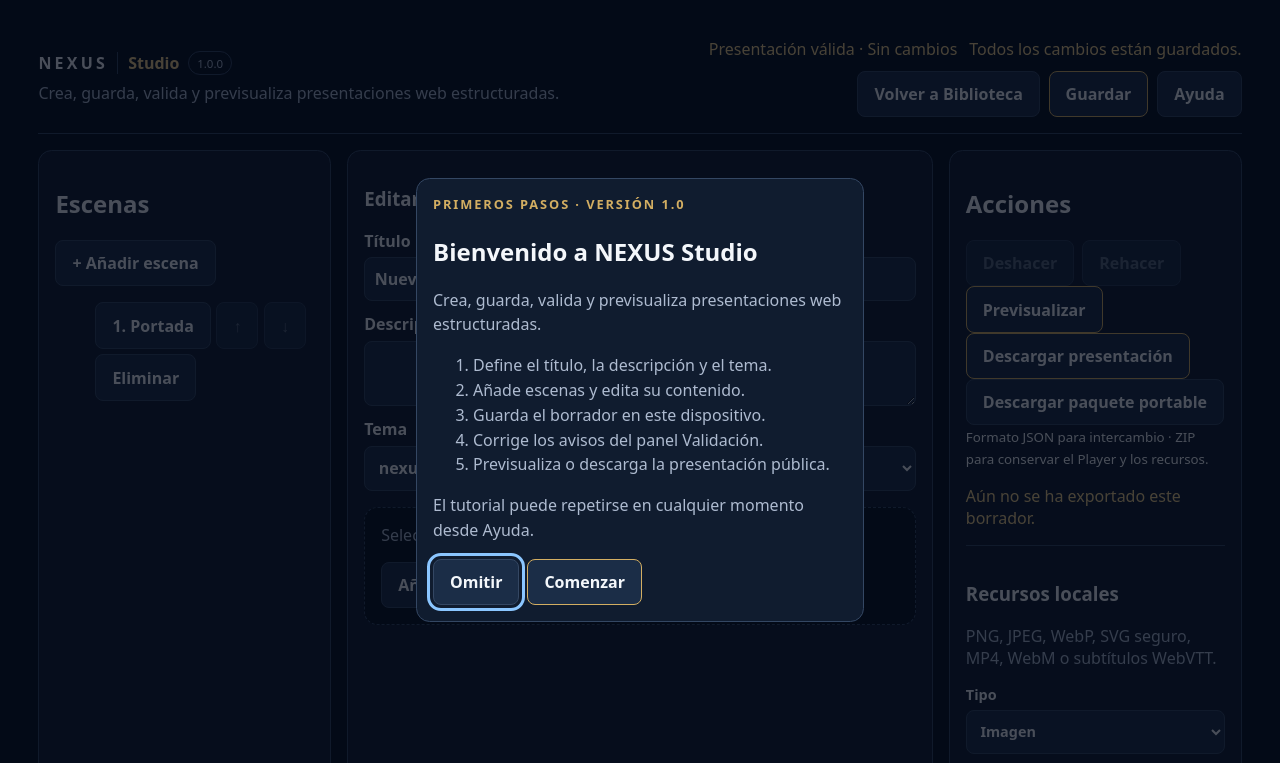
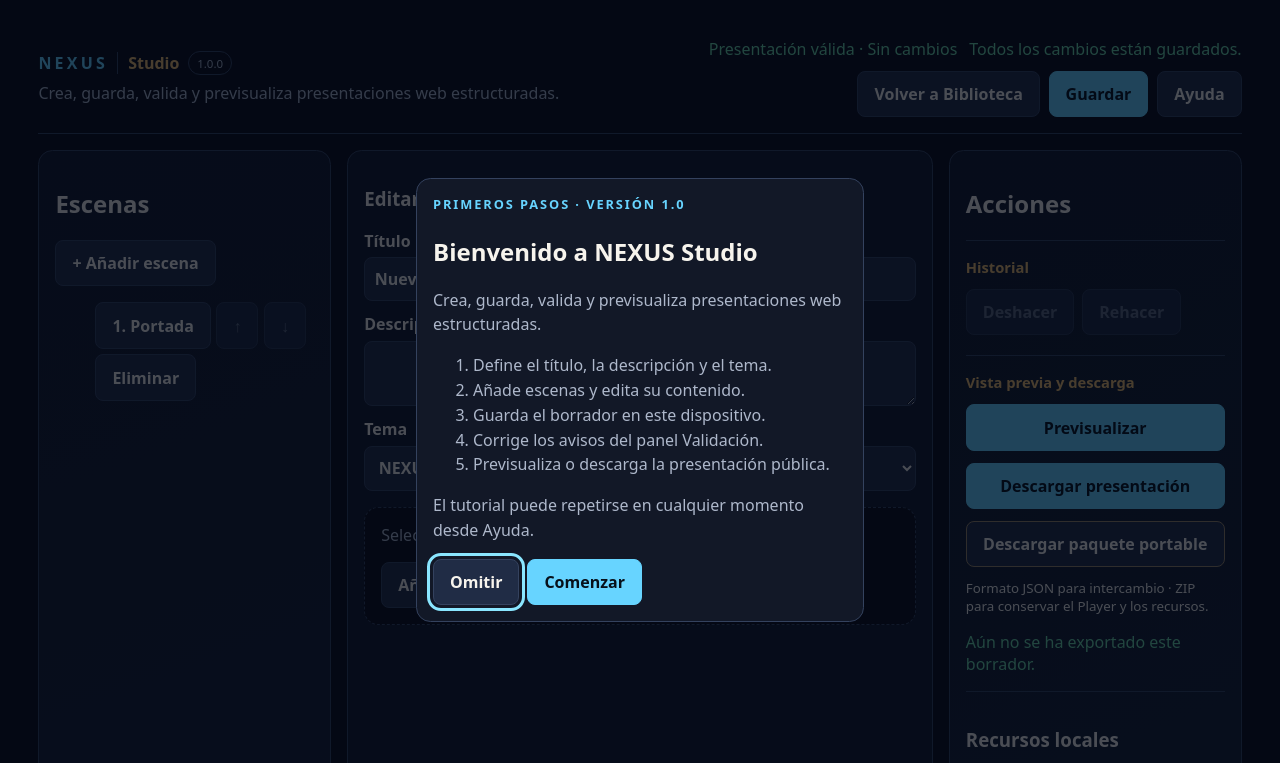
Before and after one commit to Unporciento/NEXUS-Present, a plain HTML site: page studio.html in a window 1280 px wide. Shown: the top 763 px of the page. Drawn offline with Linux system fonts and the light colour scheme.

Commit message:
Publish NEXUS visual refinement

```diff
--- a/app-shell.css
+++ b/app-shell.css
@@ -1,17 +1,19 @@
 :root {
-  --app-bg: #07101f;
-  --app-surface: #101c2f;
-  --app-surface-raised: #16253b;
-  --app-control: #1b2d47;
-  --app-text: #f4f7fb;
-  --app-muted: #aebbd0;
-  --app-border: #344763;
-  --app-accent: #d3ae62;
-  --app-accent-strong: #f0cf89;
-  --app-focus: #8bc6ff;
-  --app-danger: #ff9b9b;
-  --app-radius: .85rem;
-  --app-shadow: 0 1rem 2.8rem #0207124d;
+  --app-bg: #090b14;
+  --app-surface: #121827;
+  --app-surface-raised: #19233a;
+  --app-control: #202c45;
+  --app-text: #f7f4ed;
+  --app-muted: #aeb8cb;
+  --app-border: #34425e;
+  --app-accent: #67d4ff;
+  --app-highlight: #f0be6b;
+  --app-success: #6fdaa6;
+  --app-warning: #f2c66d;
+  --app-focus: #8ae6ff;
+  --app-danger: #ff808c;
+  --app-radius: .9rem;
+  --app-shadow: 0 1rem 3rem #02040a70;
   color-scheme: dark;
 }
 
@@ -21,19 +23,20 @@
   --nx-surface: var(--app-surface);
   --nx-text: var(--app-text);
   --nx-muted: var(--app-muted);
-  --nx-status: var(--app-accent-strong);
+  --nx-status: var(--app-success);
   --nx-control: var(--app-control);
   --nx-control-text: var(--app-text);
   --nx-border: var(--app-border);
   --nx-accent: var(--app-accent);
   --nx-focus: var(--app-focus);
-  --nx-disabled: #78879d;
+  --nx-disabled: #7f8ba1;
   --nx-footer: var(--app-muted);
   --nx-radius: var(--app-radius);
   min-height: 100vh;
   background:
-    radial-gradient(circle at 85% 0%, #1a315480, transparent 30rem),
-    linear-gradient(160deg, #07101f, #0a1527 55%, #07101f);
+    radial-gradient(circle at 82% -8%, #29487699, transparent 34rem),
+    radial-gradient(circle at 8% 18%, #2c225b66, transparent 28rem),
+    linear-gradient(155deg, #090b14, #10172a 52%, #090b14);
 }
 
 .product-header {
@@ -53,10 +56,10 @@
   text-decoration: none;
 }
 .product-identity:focus-visible { outline: 3px solid var(--app-focus); outline-offset: 4px; }
-.product-mark { font-weight: 900; letter-spacing: .2em; }
+.product-mark { color: var(--app-accent); font-weight: 900; letter-spacing: .2em; }
 .product-context {
   padding-left: .65rem;
-  color: var(--app-accent-strong);
+  color: var(--app-highlight);
   border-left: 1px solid var(--app-border);
   font-weight: 700;
 }
@@ -71,7 +74,7 @@
 .product-header-side { display: grid; gap: .65rem; justify-items: end; }
 .product-navigation { display: flex; flex-wrap: wrap; gap: .55rem; justify-content: flex-end; }
 .product-status-area { display: flex; flex-wrap: wrap; gap: .75rem; justify-content: flex-end; }
-.product-status-area p { margin: 0; }
+.product-status-area p { margin: 0; color: var(--app-success); }
 
 .product-footer {
   width: min(90rem, 100%);
@@ -91,9 +94,11 @@
   border: 1px solid var(--app-border);
   border-radius: var(--app-radius);
 }
+.action-group:first-child { border-top-color: var(--app-accent); }
+.action-group:last-child { border-top-color: var(--app-highlight); }
 .action-group h3 { margin: 0; font-size: .95rem; }
 .action-groups { display: grid; grid-template-columns: repeat(2, minmax(0, 1fr)); gap: 1rem; }
-.draft-card { box-shadow: 0 .5rem 1.5rem #02071226; }
+.draft-card { box-shadow: 0 .5rem 1.5rem #02040a40; }
 .draft-card-actions { padding-top: .8rem; border-top: 1px solid var(--app-border); }
 
 .product-entry {
@@ -105,13 +110,30 @@
 .product-entry-card {
   width: min(42rem, 100%);
   padding: clamp(1.5rem, 5vw, 4rem);
-  background: var(--app-surface);
+  background: linear-gradient(145deg, var(--app-surface), var(--app-surface-raised));
   border: 1px solid var(--app-border);
   border-radius: 1.2rem;
   box-shadow: var(--app-shadow);
 }
+.product-entry-card::before {
+  display: block;
+  width: 4.5rem;
+  height: .25rem;
+  margin-bottom: 1.4rem;
+  background: linear-gradient(90deg, var(--app-accent), var(--app-highlight));
+  border-radius: 999px;
+  content: '';
+}
 .product-entry-card h1 { margin: .6rem 0; font-size: clamp(2.2rem, 8vw, 5rem); }
 .product-entry-card p { color: var(--app-muted); font-size: 1.1rem; line-height: 1.6; }
+.primary-action {
+  color: #07101a;
+  background: var(--app-accent);
+  border-color: var(--app-accent);
+}
+.primary-action:hover { background: #8ce0ff; border-color: #8ce0ff; }
+.validation-error { color: var(--app-danger) !important; }
+.validation-ok { color: var(--app-success) !important; }
 
 @media (max-width: 800px) {
   .product-header { align-items: stretch; }
--- a/src/studio/ui.js
+++ b/src/studio/ui.js
@@ -9,6 +9,7 @@ import { NEXUS_VERSION } from '../version.js';
 import { productFooter, productHeader } from '../ui/app-shell.js';
 
 const sceneTypes = ['cover', 'statement', 'content', 'media', 'comparison', 'evidence', 'closing'];
+const themeLabels = { neutral: 'Neutral editorial', nexus: 'NEXUS', aurora: 'Aurora', ember: 'Brasa', verdant: 'Verde profundo' };
 const escape = (value = '') => String(value).replace(/[&<>"']/g, (character) => ({
   '&': '&amp;', '<': '&lt;', '>': '&gt;', '"': '&quot;', "'": '&#39;'
 }[character]));
@@ -52,14 +53,19 @@ function shell() {
           <section id="editor-panel" aria-labelledby="studio-editor-title"></section>
           <aside aria-labelledby="studio-actions-title">
             <h2 id="studio-actions-title">Acciones</h2>
-            <div class="studio-action-row">
-              <button type="button" data-undo>Deshacer</button>
-              <button type="button" data-redo>Rehacer</button>
+            <div class="studio-action-stack">
+              <section class="studio-action-section" aria-labelledby="history-actions-title">
+                <h3 id="history-actions-title">Historial</h3>
+                <div class="studio-action-row"><button type="button" data-undo>Deshacer</button><button type="button" data-redo>Rehacer</button></div>
+              </section>
+              <section class="studio-action-section" aria-labelledby="output-actions-title">
+                <h3 id="output-actions-title">Vista previa y descarga</h3>
+                <button type="button" class="primary-action" data-preview>Previsualizar</button>
+                <button type="button" class="primary-action" data-export>Descargar presentación</button>
+                <button type="button" data-package-export>Descargar paquete portable</button>
+                <small>Formato JSON para intercambio · ZIP para conservar el Player y los recursos.</small>
+              </section>
             </div>
-            <button type="button" class="primary-action" data-preview>Previsualizar</button>
-            <button type="button" class="primary-action" data-export>Descargar presentación</button>
-            <button type="button" data-package-export>Descargar paquete portable</button>
-            <small>Formato JSON para intercambio · ZIP para conservar el Player y los recursos.</small>
             <p id="export-status" role="status" aria-live="polite"></p>
             <p id="package-export-status" role="status" aria-live="polite"></p>
             <section id="validation-panel" class="validation-panel" aria-labelledby="validation-title"></section>
@@ -116,7 +122,7 @@ function shell() {
       <p>Portada, Declaración, Contenido, Multimedia, Comparación, Evidencia y Cierre.</p>
     </details>
     <details><summary>Temas y vista previa</summary>
-      <p>Elige Nexus o Neutral. Actualiza la vista previa después de editar.</p>
+      <p>Elige entre NEXUS, Neutral editorial, Aurora, Brasa o Verde profundo. Actualiza la vista previa después de editar.</p>
     </details>
     <details><summary>Guardado y descarga</summary>
       <p>Guardar conserva el borrador privado local. Descargar genera un JSON público sin estado interno.</p>
@@ -164,7 +170,7 @@ function editorContent(state) {
     <label>Descripción <textarea data-meta="description">${escape(draft.description)}</textarea></label>
     <label>Tema
       <select data-theme>${Object.keys(themes).map((theme) =>
-        `<option ${theme === draft.theme ? 'selected' : ''}>${escape(theme)}</option>`).join('')}</select>
+        `<option value="${escape(theme)}" ${theme === draft.theme ? 'selected' : ''}>${escape(themeLabels[theme] ?? theme)}</option>`).join('')}</select>
     </label>
     ${selected ? sceneEditor(selected).replace('<h1 id="studio-editor-title">Editar presentación</h1>', '') :
       '<div class="empty-state"><p>Selecciona una escena para editarla o añade una nueva.</p><button type="button" data-add>Añadir escena</button></div>'}`;
--- a/src/themes/themes.js
+++ b/src/themes/themes.js
@@ -9,19 +9,19 @@ export const themes = Object.freeze({
     id: 'neutral',
     tokens: {
       '--nx-font': 'system-ui, sans-serif',
-      '--nx-bg': '#ffffff',
-      '--nx-depth': '#dbe8f5',
-      '--nx-surface': '#f4f5f7',
-      '--nx-text': '#17202a',
-      '--nx-muted': '#53606e',
-      '--nx-accent': '#285c98',
-      '--nx-border': '#aab4bf',
+      '--nx-bg': '#f6f2e9',
+      '--nx-depth': '#dfe8ef',
+      '--nx-surface': '#fffdf8',
+      '--nx-text': '#20242b',
+      '--nx-muted': '#5c6470',
+      '--nx-accent': '#245f86',
+      '--nx-border': '#c8c0b4',
       '--nx-control': '#ffffff',
-      '--nx-control-text': '#17202a',
-      '--nx-disabled': '#697581',
-      '--nx-focus': '#174f8f',
-      '--nx-status': '#334252',
-      '--nx-footer': '#53606e',
+      '--nx-control-text': '#20242b',
+      '--nx-disabled': '#717985',
+      '--nx-focus': '#006d9c',
+      '--nx-status': '#5f4e32',
+      '--nx-footer': '#5c6470',
       '--nx-space': 'clamp(1rem, 3vw, 3rem)',
       '--nx-radius': '.75rem',
       '--nx-duration': '180ms'
@@ -31,22 +31,55 @@ export const themes = Object.freeze({
     id: 'nexus',
     tokens: {
       '--nx-font': 'ui-sans-serif, system-ui, sans-serif',
-      '--nx-bg': '#07101f',
-      '--nx-depth': '#1a3154',
-      '--nx-surface': '#101d31',
-      '--nx-text': '#f4f7fc',
-      '--nx-muted': '#c4d0e1',
-      '--nx-accent': '#e2bd72',
-      '--nx-border': '#3e587a',
-      '--nx-control': '#182a44',
-      '--nx-control-text': '#f4f7fc',
-      '--nx-disabled': '#91a0b5',
-      '--nx-focus': '#ffd98f',
-      '--nx-status': '#dce6f4',
-      '--nx-footer': '#b8c5d9',
+      '--nx-bg': '#080b15',
+      '--nx-depth': '#24315a',
+      '--nx-surface': '#11182a',
+      '--nx-text': '#f8f4eb',
+      '--nx-muted': '#b8c3d8',
+      '--nx-accent': '#62d5ff',
+      '--nx-border': '#394868',
+      '--nx-control': '#1b2740',
+      '--nx-control-text': '#f8f4eb',
+      '--nx-disabled': '#8795ad',
+      '--nx-focus': '#f4c56f',
+      '--nx-status': '#78ddb3',
+      '--nx-footer': '#acb8cd',
       '--nx-space': 'clamp(1rem, 3vw, 3.5rem)',
       '--nx-radius': '1rem',
       '--nx-duration': '220ms'
+    }
+  },
+  aurora: {
+    id: 'aurora',
+    tokens: {
+      '--nx-font': 'ui-sans-serif, system-ui, sans-serif', '--nx-bg': '#0d0920',
+      '--nx-depth': '#432f78', '--nx-surface': '#191331', '--nx-text': '#fbf7ff',
+      '--nx-muted': '#c9bfdd', '--nx-accent': '#bd8cff', '--nx-border': '#51436f',
+      '--nx-control': '#292044', '--nx-control-text': '#fbf7ff', '--nx-disabled': '#958aa9',
+      '--nx-focus': '#69e7ff', '--nx-status': '#75e0cb', '--nx-footer': '#b9afcd',
+      '--nx-space': 'clamp(1rem, 3vw, 3.5rem)', '--nx-radius': '1rem', '--nx-duration': '220ms'
+    }
+  },
+  ember: {
+    id: 'ember',
+    tokens: {
+      '--nx-font': 'ui-sans-serif, system-ui, sans-serif', '--nx-bg': '#190d10',
+      '--nx-depth': '#6b2f2a', '--nx-surface': '#28171a', '--nx-text': '#fff7ed',
+      '--nx-muted': '#dbc0b7', '--nx-accent': '#ff9a62', '--nx-border': '#68413b',
+      '--nx-control': '#3b2427', '--nx-control-text': '#fff7ed', '--nx-disabled': '#a78d87',
+      '--nx-focus': '#ffd166', '--nx-status': '#f2c879', '--nx-footer': '#cfb2aa',
+      '--nx-space': 'clamp(1rem, 3vw, 3.5rem)', '--nx-radius': '.85rem', '--nx-duration': '200ms'
+    }
+  },
+  verdant: {
+    id: 'verdant',
+    tokens: {
+      '--nx-font': 'ui-sans-serif, system-ui, sans-serif', '--nx-bg': '#071410',
+      '--nx-depth': '#194d3d', '--nx-surface': '#10251e', '--nx-text': '#f1fff8',
+      '--nx-muted': '#b4d1c3', '--nx-accent': '#66ddb0', '--nx-border': '#356354',
+      '--nx-control': '#1b382e', '--nx-control-text': '#f1fff8', '--nx-disabled': '#86a397',
+      '--nx-focus': '#ffe08a', '--nx-status': '#8de3bd', '--nx-footer': '#a9c7b9',
+      '--nx-space': 'clamp(1rem, 3vw, 3.5rem)', '--nx-radius': '.9rem', '--nx-duration': '210ms'
     }
   }
 });
--- a/styles.css
+++ b/styles.css
@@ -47,6 +47,9 @@ button {
 }
 .button-link:focus-visible { outline: 3px solid var(--nx-focus); outline-offset: 3px; }
 button:hover:not(:disabled) { border-color: var(--nx-accent); }
+.app-surface button:hover:not(:disabled), .app-surface .button-link:hover {
+  background: color-mix(in srgb, var(--app-control), var(--app-accent) 14%);
+}
 button:focus-visible, input:focus-visible, textarea:focus-visible, select:focus-visible {
   outline: 3px solid var(--nx-focus);
   outline-offset: 3px;
@@ -83,6 +86,15 @@ button:disabled {
   border-radius: var(--nx-radius);
   box-shadow: 0 .75rem 2rem #0002;
 }
+.scene::before {
+  display: block;
+  width: 3.5rem;
+  height: .2rem;
+  margin-bottom: 1.4rem;
+  background: var(--nx-accent);
+  border-radius: 999px;
+  content: '';
+}
 .scene h1 {
   margin: 0 0 1rem;
   color: var(--nx-text);
@@ -118,6 +130,7 @@ blockquote {
 .player nav { display: flex; flex-wrap: wrap; gap: .6rem; align-items: center; }
 .player-header-actions { display: flex; flex-wrap: wrap; gap: .75rem; align-items: center; justify-content: flex-end; }
 .player-context { color: var(--nx-muted); font-size: .75rem; letter-spacing: .08em; }
+.player .brand { color: var(--nx-accent); }
 #progress {
   min-width: 5rem;
   padding: .65rem .8rem;
@@ -166,6 +179,12 @@ blockquote {
   border: 1px solid var(--nx-border);
   border-radius: var(--nx-radius);
 }
+.app-surface .studio-grid > aside:first-child {
+  background: linear-gradient(160deg, var(--app-surface), #17213a);
+}
+.app-surface .studio-grid > aside:last-child {
+  background: linear-gradient(160deg, var(--app-surface), #15243a);
+}
 .studio h1, .studio h2, .studio label { color: var(--nx-text); }
 .studio p { color: var(--nx-muted); }
 .studio label {
@@ -194,9 +213,17 @@ blockquote {
 .studio-workspace { display: grid; gap: 1rem; }
 .studio-editing { min-width: 0; }
 .studio-action-row { display: flex; flex-wrap: wrap; gap: .5rem; }
-.primary-action {
-  border-color: var(--nx-accent);
+.studio-action-stack { display: grid; gap: 1.25rem; }
+.studio-action-section {
+  display: grid;
+  gap: .75rem;
+  padding-top: 1rem;
+  border-top: 1px solid var(--app-border, var(--nx-border));
 }
+.studio-action-section h3 { margin: 0; font-size: .92rem; color: var(--app-highlight, var(--nx-accent)); }
+.studio-action-section > button { width: 100%; }
+.primary-action { border-color: var(--nx-accent); }
+.app-surface [data-package-export] { border-color: color-mix(in srgb, var(--app-border), var(--app-highlight) 55%); }
 .empty-state {
   margin-top: 1rem;
   padding: 1rem;
@@ -211,7 +238,7 @@ blockquote {
 .validation-panel ul { padding-left: 0; list-style: none; }
 .validation-link { width: 100%; text-align: left; }
 .validation-ok { color: var(--nx-status) !important; }
-.validation-error { color: var(--nx-focus) !important; font-weight: 700; }
+.validation-error { color: var(--app-danger, var(--nx-focus)) !important; font-weight: 700; }
 .studio-preview-panel {
   min-width: 0;
   padding: 1rem;
@@ -279,7 +306,11 @@ dialog::backdrop { background: #020814b3; }
   border-radius: var(--nx-radius);
 }
 .library-actions h2, .library h1 { margin-top: 0; }
-.library-intro { background: linear-gradient(135deg, var(--nx-surface), color-mix(in srgb, var(--nx-surface), var(--nx-accent) 8%)) !important; }
+.library-intro {
+  background:
+    linear-gradient(135deg, color-mix(in srgb, var(--app-surface), var(--app-accent) 8%), color-mix(in srgb, var(--app-surface), var(--app-highlight) 7%)) !important;
+  border-top-color: var(--app-accent) !important;
+}
 .draft-list {
   display: grid;
   grid-template-columns: repeat(auto-fit, minmax(min(18rem, 100%), 1fr));
@@ -293,7 +324,7 @@ dialog::backdrop { background: #020814b3; }
   gap: 1rem;
   min-width: 0;
   padding: 1rem;
-  background: var(--nx-bg);
+  background: var(--app-surface-raised, var(--nx-bg));
   border: 1px solid var(--nx-border);
   border-radius: var(--nx-radius);
 }
```
